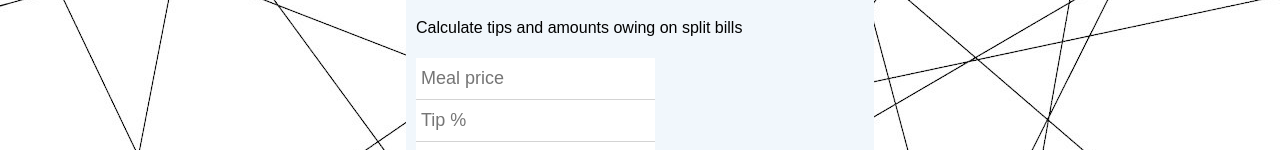
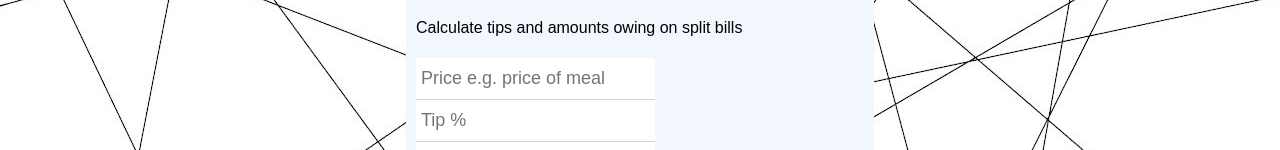
Before and after one commit to ameliagoodson/Calculat8, a plain HTML site: page index.html in a window 1280 px wide. Shown: the part 195-345 px from the top of the page. Drawn offline with Linux system fonts and the light colour scheme.

```diff
--- a/index.html
+++ b/index.html
@@ -15,7 +15,7 @@
       <h1 id="heading">Tip and split bill calculator  <i class="fas fa-calculator"></i></h1>
       <h4 id="subheading">Calculate tips and amounts owing on split bills</h4>
       <form id="form">
-        <input id="inputPrice" placeholder="Meal price">
+        <input id="inputPrice" placeholder="Price e.g. price of meal">
         <input id="inputPercent" placeholder="Tip %">
         <input id="inputPeople" placeholder="Number of people">
         <button id="submit">Calculate</button>
```
Also changed, not shown: assets/GIF1.gif (added).
